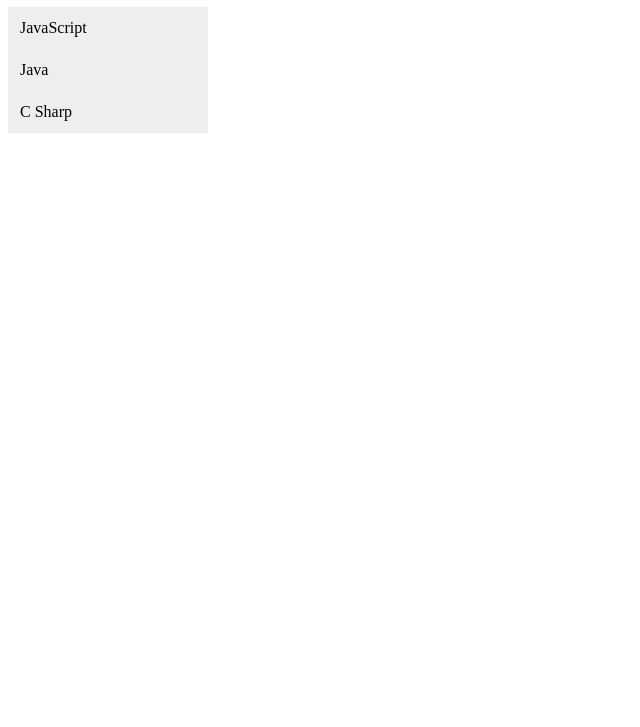
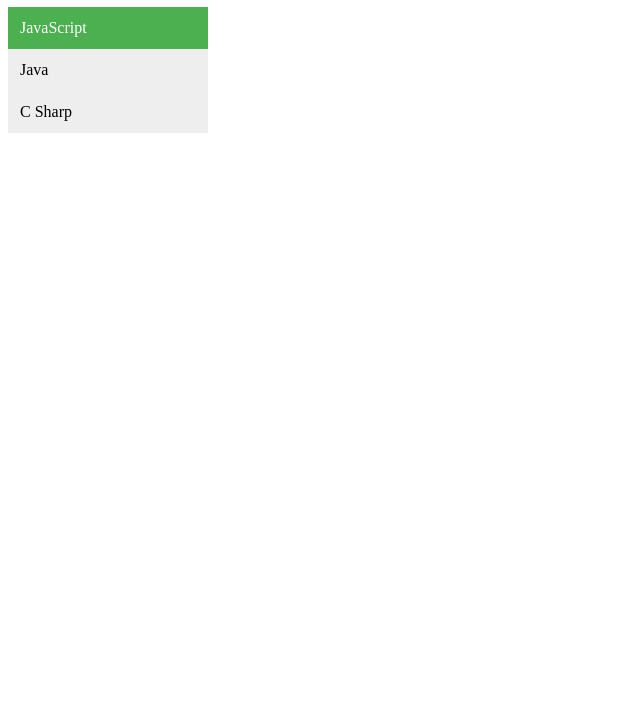
Before and after one commit to duycoder/duycoder.github.io, a plain HTML site: page index.html in a window 1280 px wide. Shown: the part 73-800 px from the top of the page, without its empty margins (0-640 px from the left). Drawn offline with Linux system fonts and the light colour scheme.

Commit message:
fix active class

```diff
--- a/index.html
+++ b/index.html
@@ -24,7 +24,7 @@
             background-color: #ccc;
         }
 
-        .vertical-menu a:active {
+        .vertical-menu a.active {
             background-color: #4CAF50;
             color: white;
         }
```
